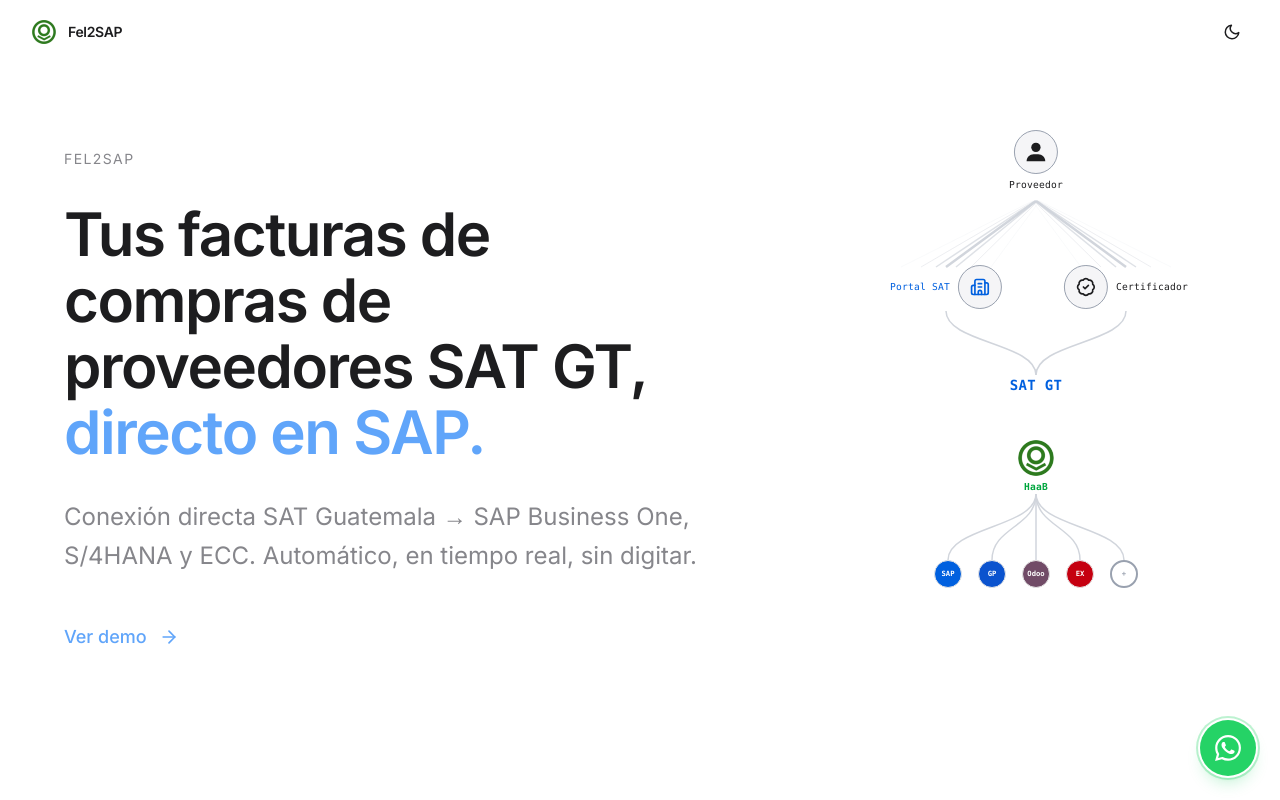
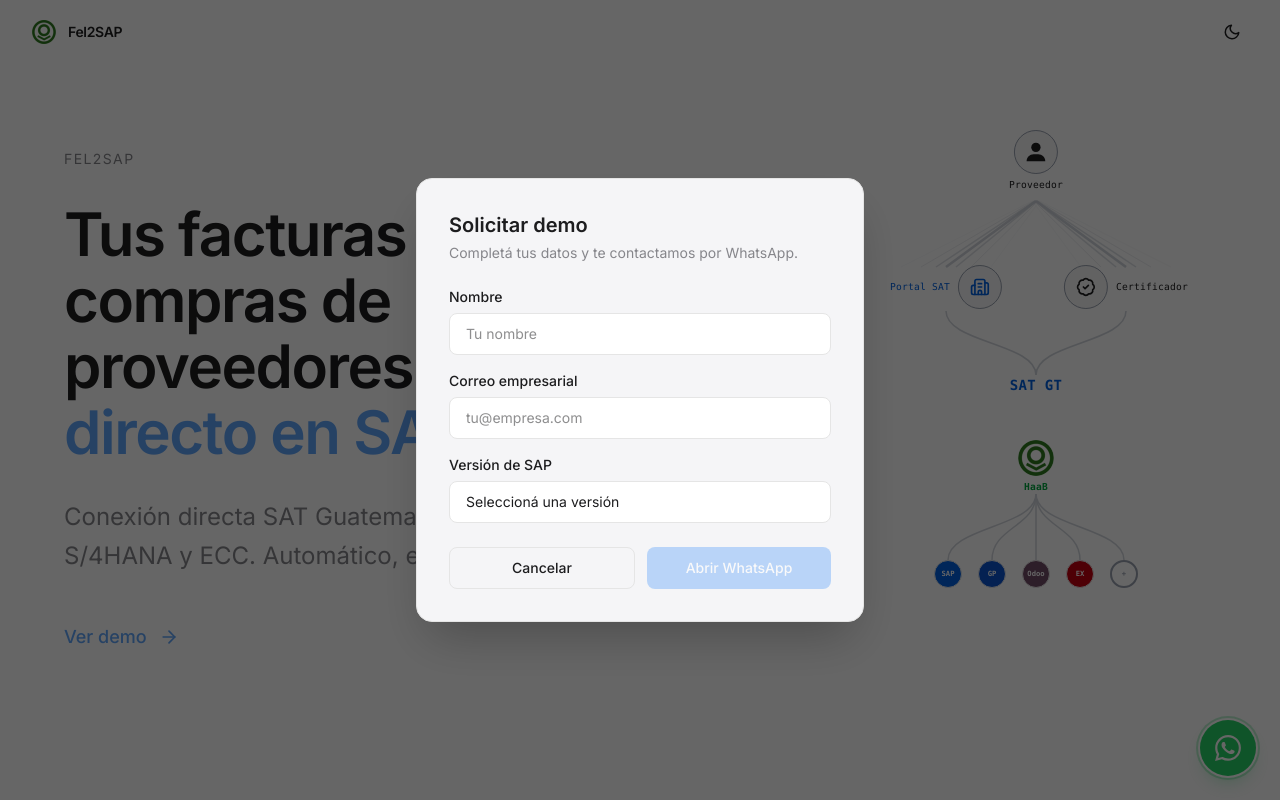
Before and after one commit to alejsoft/fel-landings, a Next.js app: page / in a window 1280 px wide. Both pictures are taken after a click on the button 1228 px from the left and 748 px from the top of the page. Shown: the top 800 px of the page. Built offline with nearby package versions, Linux system fonts and the light colour scheme.

Commit message:
feat: modal whatsapp

```diff
--- a/src/app/articulos/[slug]/page.tsx
+++ b/src/app/articulos/[slug]/page.tsx
@@ -3,6 +3,7 @@
 import type { Metadata } from "next";
 import { articles, getArticleBySlug } from "@/content";
 import { config } from "@/config";
+import WhatsAppLink from "@/components/WhatsAppLink";
 
 export function generateStaticParams() {
   return articles.map((a) => ({ slug: a.slug }));
@@ -94,12 +95,7 @@
         </div>
 
         <div className="mt-16 pt-8 border-t border-border-subtle">
-          <a
-            href={`https://wa.me/50259819812?text=${encodeURIComponent(config.cta.whatsappMessage)}`}
-            target="_blank"
-            rel="noopener noreferrer nofollow"
-            className="inline-flex items-center gap-3 text-accent hover:opacity-70 transition-opacity text-lg font-medium"
-          >
+          <WhatsAppLink className="inline-flex items-center gap-3 text-accent hover:opacity-70 transition-opacity text-lg font-medium">
             Solicitar demo
             <svg
               width="20"
@@ -115,7 +111,7 @@
               <line x1="5" y1="12" x2="19" y2="12" />
               <polyline points="12 5 19 12 12 19" />
             </svg>
-          </a>
+          </WhatsAppLink>
         </div>
       </article>
     </main>
--- a/src/app/layout.tsx
+++ b/src/app/layout.tsx
@@ -3,6 +3,7 @@
 import Image from "next/image";
 import { config } from "@/config";
 import ThemeToggle from "@/components/ThemeToggle";
+import WhatsAppProvider from "@/components/WhatsAppProvider";
 import "./globals.css";
 
 const inter = Inter({ subsets: ["latin"] });
@@ -87,7 +88,9 @@
           <ThemeToggle />
         </header>
 
-        {children}
+        <WhatsAppProvider>
+          {children}
+        </WhatsAppProvider>
 
         {/* Minimal footer */}
         <footer className="px-6 sm:px-8 py-12 flex flex-col items-center gap-3">
--- a/src/components/CTA.tsx
+++ b/src/components/CTA.tsx
@@ -1,7 +1,12 @@
+"use client";
+
 import { config } from "@/config";
 import FadeIn from "./FadeIn";
+import { useWhatsApp } from "./WhatsAppProvider";
 
 export default function CTA() {
+  const openModal = useWhatsApp();
+
   return (
     <section className="px-6 sm:px-8 py-32 md:py-48 bg-surface">
       <div className="max-w-3xl mx-auto text-center">
@@ -12,11 +17,9 @@
           <p className="text-lg sm:text-xl text-muted leading-relaxed mb-12 max-w-xl mx-auto">
             {config.cta.subhead}
           </p>
-          <a
-            href={`https://wa.me/50259819812?text=${encodeURIComponent(config.cta.whatsappMessage)}`}
-            target="_blank"
-            rel="noopener noreferrer nofollow"
-            className="inline-flex items-center gap-3 px-8 py-4 rounded-full bg-accent text-white font-medium hover:opacity-90 transition-opacity"
+          <button
+            onClick={openModal}
+            className="inline-flex items-center gap-3 px-8 py-4 rounded-full bg-accent text-white font-medium hover:opacity-90 transition-opacity cursor-pointer"
           >
             Escribir por WhatsApp
             <svg
@@ -33,7 +36,7 @@
               <line x1="5" y1="12" x2="19" y2="12" />
               <polyline points="12 5 19 12 12 19" />
             </svg>
-          </a>
+          </button>
           <p className="mt-6 text-sm text-muted">
             Infraestructura AWS
           </p>
--- a/src/components/Hero.tsx
+++ b/src/components/Hero.tsx
@@ -3,6 +3,7 @@
 
 import dynamic from "next/dynamic";
 import { config } from "@/config";
+import { useWhatsApp } from "./WhatsAppProvider";
 
 const FlujoFEL = dynamic(() => import("./FlujoFEL"), {
   ssr: false,
@@ -10,6 +11,7 @@
 });
 
 export default function Hero() {
+  const openModal = useWhatsApp();
   return (
     <section className="min-h-screen flex flex-col justify-center px-4 sm:px-8 pt-20 sm:pt-0">
       <div className="max-w-6xl mx-auto w-full">
@@ -31,11 +33,9 @@
             </p>
 
             <div className="mt-6 sm:mt-12">
-              <a
-                href={`https://wa.me/50259819812?text=${encodeURIComponent(config.cta.whatsappMessage)}`}
-                target="_blank"
-                rel="noopener noreferrer nofollow"
-                className="inline-flex items-center gap-3 text-accent hover:opacity-70 transition-opacity text-lg font-medium"
+              <button
+                onClick={openModal}
+                className="inline-flex items-center gap-3 text-accent hover:opacity-70 transition-opacity text-lg font-medium cursor-pointer"
               >
                 Ver demo
                 <svg
@@ -52,7 +52,7 @@
                   <line x1="5" y1="12" x2="19" y2="12" />
                   <polyline points="12 5 19 12 12 19" />
                 </svg>
-              </a>
+              </button>
             </div>
           </div>
 
--- a/src/components/WhatsAppButton.tsx
+++ b/src/components/WhatsAppButton.tsx
@@ -1,21 +1,14 @@
 "use client";
 
-import { config } from "@/config";
-
-const WHATSAPP_NUMBER = "50259819812";
-const ENCODED = encodeURIComponent(config.cta.whatsappMessage);
-const WHATSAPP_URL = `https://wa.me/${WHATSAPP_NUMBER}?text=${ENCODED}`;
+import { useWhatsApp } from "./WhatsAppProvider";
 
 export default function WhatsAppButton() {
-  const handleClick = () => {
-    const isMobile = /android|iphone|ipad|ipod/i.test(navigator.userAgent);
-    window.open(WHATSAPP_URL, isMobile ? "_self" : "_blank");
-  };
+  const openModal = useWhatsApp();
 
   return (
     <div className="fixed bottom-6 right-6 z-50">
       <button
-        onClick={handleClick}
+        onClick={openModal}
         className="flex h-14 w-14 cursor-pointer items-center justify-center rounded-full border-none bg-[#25D366] shadow-lg shadow-[#25D366]/25 ring-2 ring-[#25D366]/30 ring-offset-2 ring-offset-background transition-all duration-300 hover:scale-110 hover:shadow-xl hover:shadow-[#25D366]/30"
         aria-label="Contactar por WhatsApp"
       >
--- /dev/null
+++ b/src/components/WhatsAppLink.tsx
@@ -0,0 +1,20 @@
+// src/components/WhatsAppLink.tsx
+"use client";
+
+import { useWhatsApp } from "./WhatsAppProvider";
+
+export default function WhatsAppLink({
+  children,
+  className,
+}: {
+  children: React.ReactNode;
+  className?: string;
+}) {
+  const openModal = useWhatsApp();
+
+  return (
+    <button onClick={openModal} className={`cursor-pointer ${className ?? ""}`}>
+      {children}
+    </button>
+  );
+}
--- /dev/null
+++ b/src/components/WhatsAppModal.tsx
@@ -0,0 +1,152 @@
+// src/components/WhatsAppModal.tsx
+"use client";
+
+import { useState } from "react";
+import { config } from "@/config";
+
+const WHATSAPP_NUMBER = "50259819812";
+
+const VERSIONS: Record<string, string[]> = {
+  fel2sap: [
+    "SAP Business One 9.3",
+    "SAP Business One 10.0",
+    "SAP Business One HANA",
+    "SAP S/4HANA",
+    "SAP ECC",
+  ],
+  fel2odoo: ["Odoo v15", "Odoo v16", "Odoo v17", "Odoo v18"],
+  fel2gp: ["Dynamics GP 2016", "Dynamics GP 2018", "Dynamics GP 18.x"],
+};
+
+const product = process.env.NEXT_PUBLIC_PRODUCT || "fel2sap";
+const versions = VERSIONS[product] || [];
+
+function openWhatsApp(message: string) {
+  const url = `https://wa.me/${WHATSAPP_NUMBER}?text=${encodeURIComponent(message)}`;
+  const isMobile = /android|iphone|ipad|ipod/i.test(navigator.userAgent);
+  window.open(url, isMobile ? "_self" : "_blank");
+}
+
+export function useWhatsAppModal() {
+  const [open, setOpen] = useState(false);
+  return { open, show: () => setOpen(true), hide: () => setOpen(false) };
+}
+
+export default function WhatsAppModal({
+  open,
+  onClose,
+}: {
+  open: boolean;
+  onClose: () => void;
+}) {
+  const [name, setName] = useState("");
+  const [email, setEmail] = useState("");
+  const [version, setVersion] = useState("");
+
+  if (!open) return null;
+
+  const isValidEmail =
+    email.includes("@") &&
+    !/(gmail|hotmail|yahoo|outlook|live|aol)\./i.test(email);
+  const canSubmit = name.trim() && isValidEmail && version;
+
+  const handleSubmit = (e: React.FormEvent) => {
+    e.preventDefault();
+    if (!canSubmit) return;
+
+    const message = `Hola, soy ${name.trim()} (${email.trim()}). Uso ${version} y me interesa una demo de ${config.product}.`;
+    openWhatsApp(message);
+    onClose();
+    setName("");
+    setEmail("");
+    setVersion("");
+  };
+
+  return (
+    <div
+      className="fixed inset-0 z-[100] flex items-center justify-center bg-black/60 px-4"
+      onClick={(e) => {
+        if (e.target === e.currentTarget) onClose();
+      }}
+    >
+      <form
+        onSubmit={handleSubmit}
+        className="w-full max-w-md rounded-2xl bg-surface border border-border-subtle p-6 sm:p-8 shadow-2xl"
+        onClick={(e) => e.stopPropagation()}
+      >
+        <h3 className="text-xl font-semibold mb-1">Solicitar demo</h3>
+        <p className="text-sm text-muted mb-6">
+          Completá tus datos y te contactamos por WhatsApp.
+        </p>
+
+        <label className="block mb-4">
+          <span className="text-sm font-medium mb-1.5 block">Nombre</span>
+          <input
+            type="text"
+            required
+            value={name}
+            onChange={(e) => setName(e.target.value)}
+            placeholder="Tu nombre"
+            className="w-full rounded-lg border border-border-subtle bg-background px-4 py-2.5 text-sm outline-none focus:border-accent transition-colors"
+          />
+        </label>
+
+        <label className="block mb-4">
+          <span className="text-sm font-medium mb-1.5 block">
+            Correo empresarial
+          </span>
+          <input
+            type="email"
+            required
+            value={email}
+            onChange={(e) => setEmail(e.target.value)}
+            placeholder="tu@empresa.com"
+            className="w-full rounded-lg border border-border-subtle bg-background px-4 py-2.5 text-sm outline-none focus:border-accent transition-colors"
+          />
+          {email && !isValidEmail && (
+            <p className="text-xs text-red-400 mt-1">
+              Ingresá un correo empresarial
+            </p>
+          )}
+        </label>
+
+        <label className="block mb-6">
+          <span className="text-sm font-medium mb-1.5 block">
+            Versión de {config.erp}
+          </span>
+          <select
+            required
+            value={version}
+            onChange={(e) => setVersion(e.target.value)}
+            className="w-full rounded-lg border border-border-subtle bg-background px-4 py-2.5 text-sm outline-none focus:border-accent transition-colors appearance-none"
+          >
+            <option value="">Seleccioná una versión</option>
+            {versions.map((v) => (
+              <option key={v} value={v}>
+                {v}
+              </option>
+            ))}
+            <option value="No estoy seguro">No estoy seguro</option>
+          </select>
+        </label>
+
+        <div className="flex gap-3">
+          <button
+            type="button"
+            onClick={onClose}
+            className="flex-1 rounded-lg border border-border-subtle px-4 py-2.5 text-sm font-medium hover:bg-background transition-colors cursor-pointer"
+          >
+            Cancelar
+          </button>
+          <button
+            type="submit"
+            disabled={!canSubmit}
+            className="flex-1 rounded-lg bg-accent px-4 py-2.5 text-sm font-medium text-white transition-opacity hover:opacity-90 disabled:opacity-40 cursor-pointer disabled:cursor-not-allowed"
+          >
+            Abrir WhatsApp
+          </button>
+        </div>
+      </form>
+    </div>
+  );
+}
--- /dev/null
+++ b/src/components/WhatsAppProvider.tsx
@@ -0,0 +1,24 @@
+// src/components/WhatsAppProvider.tsx
+"use client";
+
+import { createContext, useContext, useState, type ReactNode } from "react";
+import WhatsAppModal from "./WhatsAppModal";
+
+const Ctx = createContext<() => void>(() => {});
+
+export const useWhatsApp = () => useContext(Ctx);
+
+export default function WhatsAppProvider({
+  children,
+}: {
+  children: ReactNode;
+}) {
+  const [open, setOpen] = useState(false);
+
+  return (
+    <Ctx.Provider value={() => setOpen(true)}>
+      {children}
+      <WhatsAppModal open={open} onClose={() => setOpen(false)} />
+    </Ctx.Provider>
+  );
+}
```
